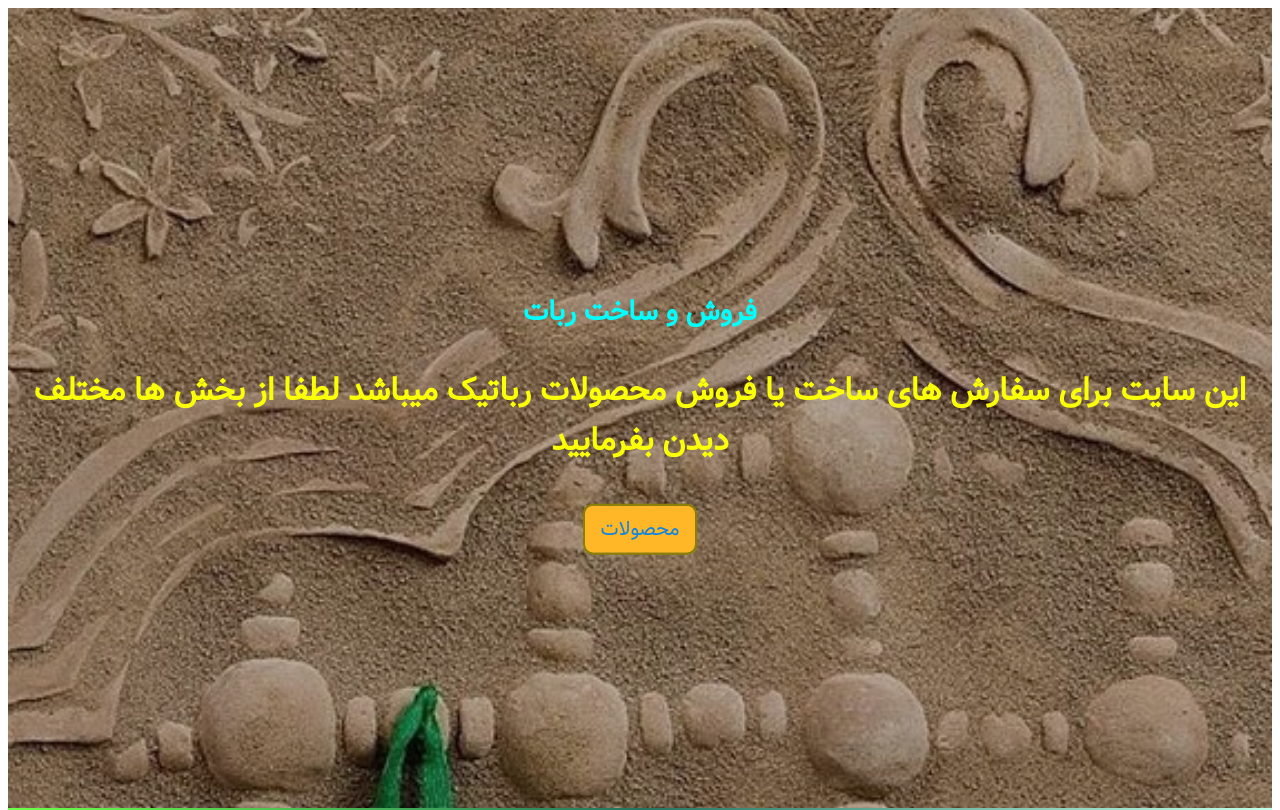
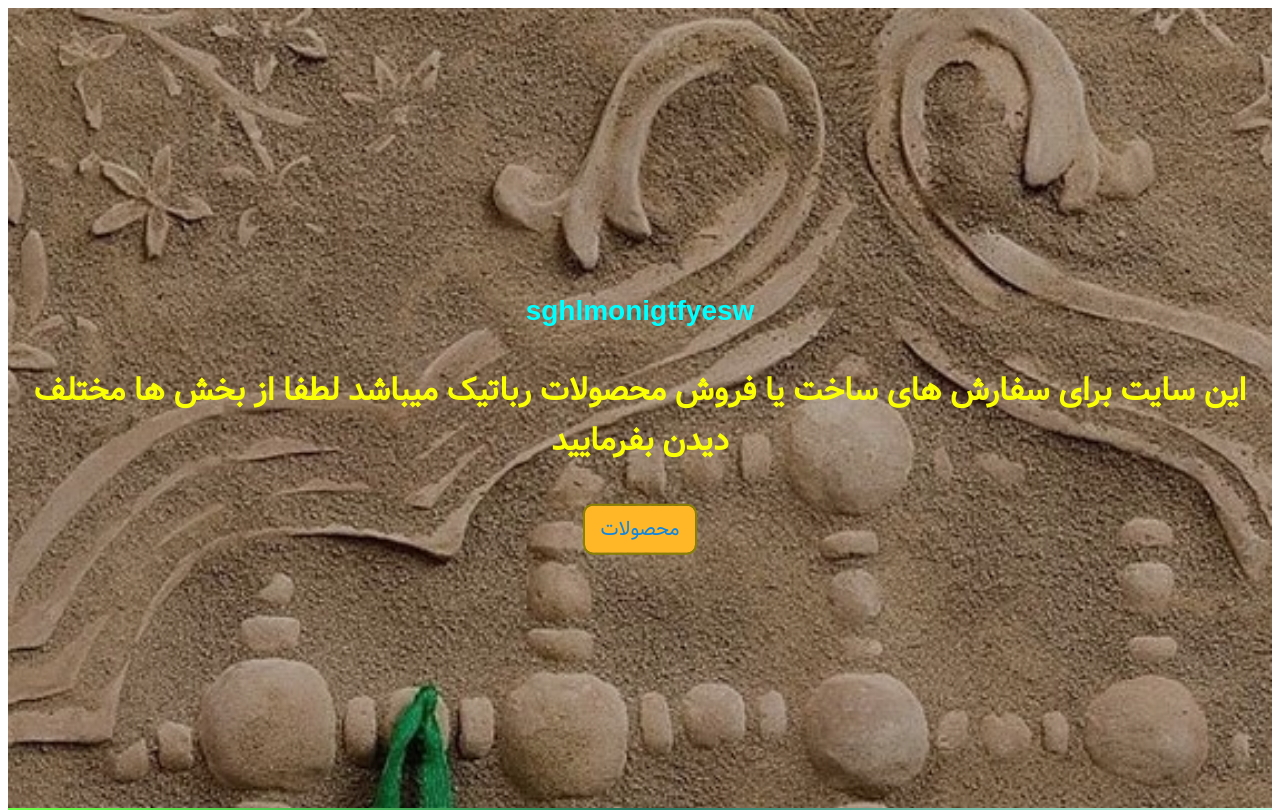
Before and after one commit to alishokri15/site1, a plain HTML site: page index.html in a window 1280 px wide. Shown: the top 810 px of the page. Drawn offline with Linux system fonts and the light colour scheme; files whose address does not match are found by name.

Commit message:
h1 change

```diff
--- a/index.html
+++ b/index.html
@@ -13,7 +13,7 @@
     <!-- header -->
     <header class="header">
         <div class="banner">
-            <h1> فروش و ساخت ربات</h1>
+            <h1> sghlmonigtfyesw</h1>
             <h2>
                 این سایت برای سفارش های ساخت یا فروش محصولات رباتیک میباشد لطفا از بخش ها مختلف دیدن بفرمایید
             </h2>
```
